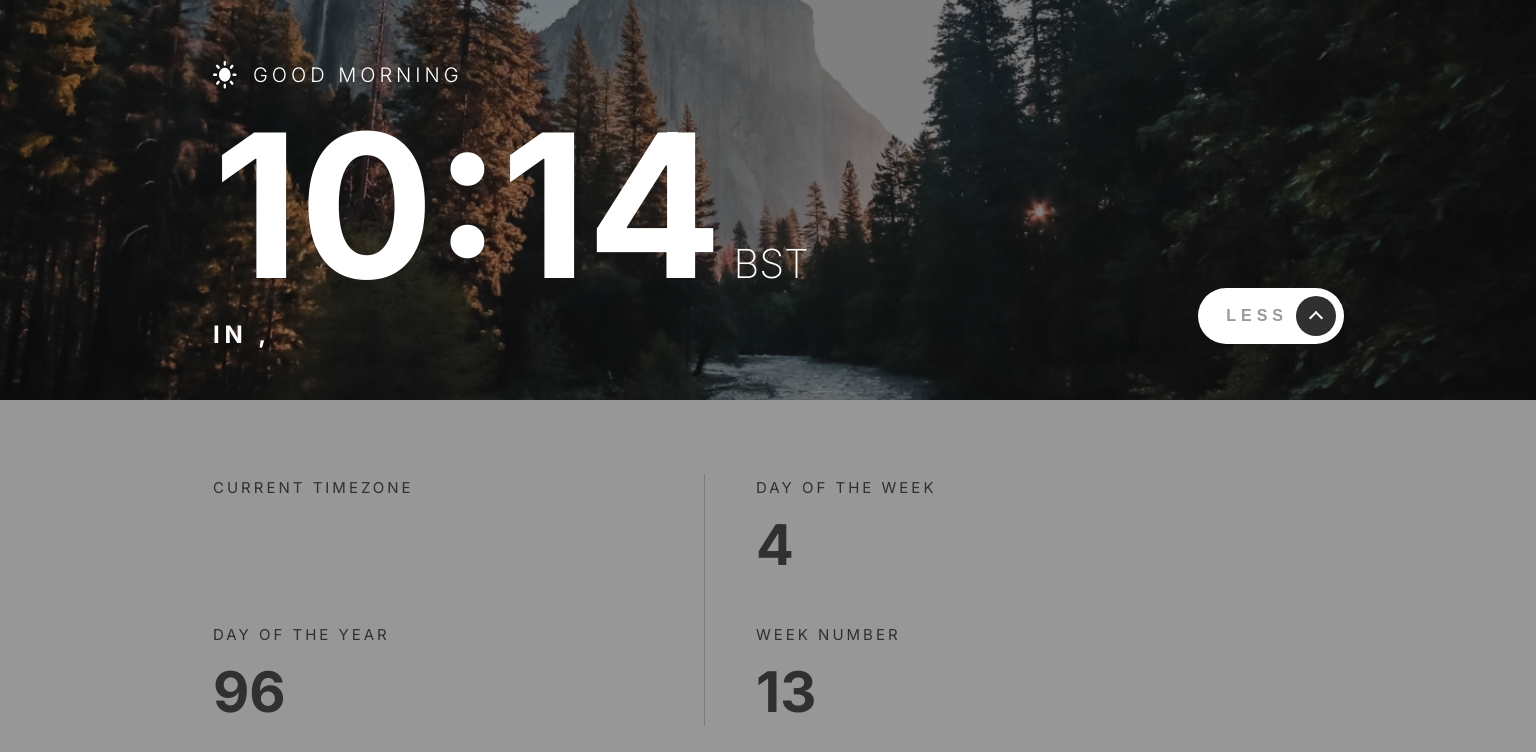
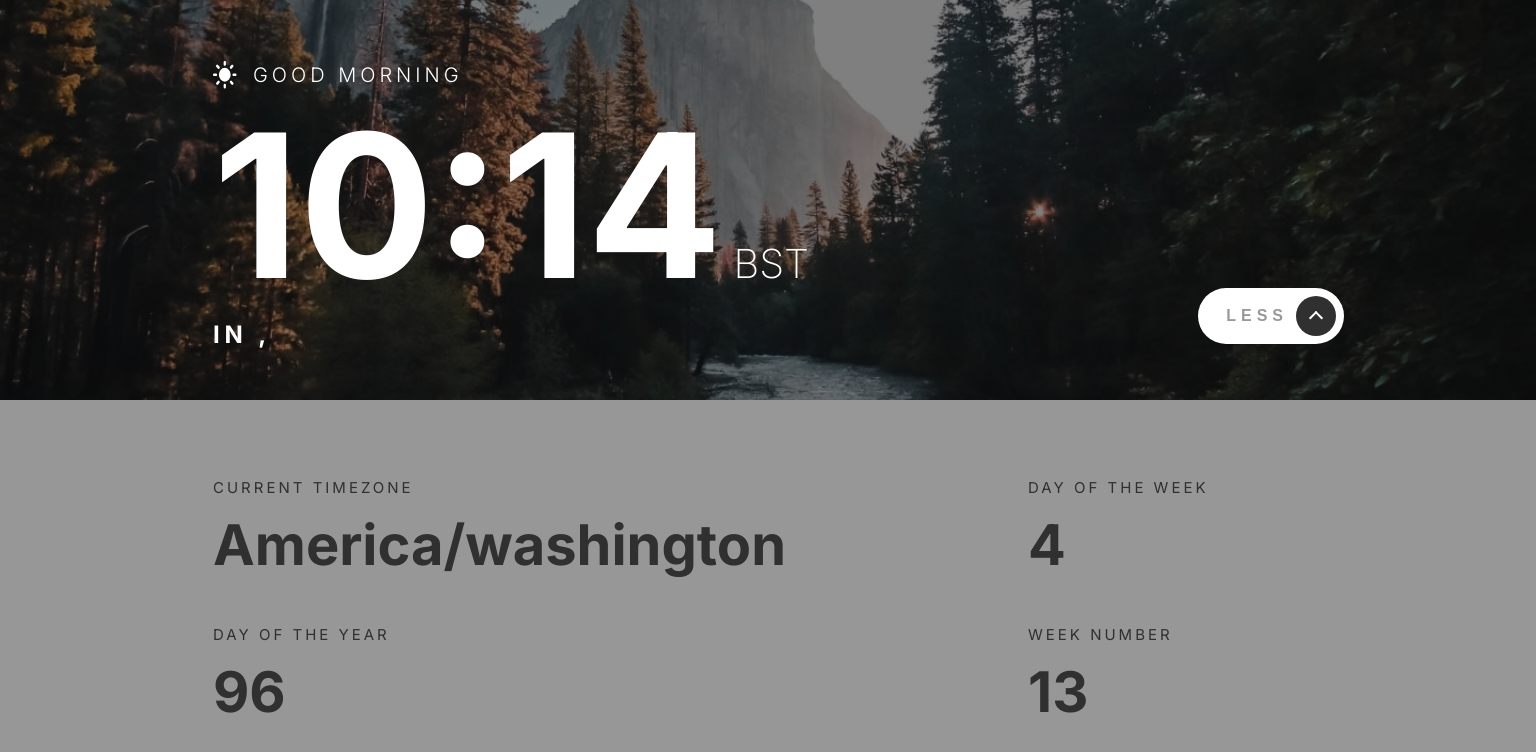
Before and after one commit to ZinaienkovaHanna/react-pet-project-clock-app, a React (Create React App) app: page / in a window 1536 px wide. Both pictures are taken after a click on the button "MORE". Shown: the top 752 px of the page. Built offline with nearby package versions, Linux system fonts and the light colour scheme; no server answers.

Commit message:
change container

```diff
--- a/src/App.module.css
+++ b/src/App.module.css
@@ -9,8 +9,8 @@
   flex: 1;
   display: flex;
   align-items: center;
-  justify-content: flex-end;
-  flex-direction: column;
+  justify-content: center;
+
   background-image: linear-gradient(rgba(0, 0, 0, 0.5), rgba(0, 0, 0, 0.5)),
     url(../public/images/mobile/bg-image-daytime.jpg);
   background-size: cover;
--- a/src/components/CurrentData/CurrentData.js
+++ b/src/components/CurrentData/CurrentData.js
@@ -20,7 +20,8 @@ const CurrentData = ({
       <div className={styles.container}>
         <div className={styles.gridContainer}>
           <h6>CURRENT TIMEZONE</h6>
-          <h2>{timeZone}</h2>
+          {/* <h2>{timeZone}</h2> */}
+          <h2>America/washington</h2>
 
           <h6>Day of the year</h6>
           <h2>{dayOfYear}</h2>
--- a/src/components/CurrentData/CurrentData.module.css
+++ b/src/components/CurrentData/CurrentData.module.css
@@ -1,9 +1,9 @@
 .currentDataContainer {
   flex: 1;
-  display: flex;
+  /* display: flex;
   align-items: center;
   justify-content: flex-start;
-  flex-direction: column;
+  flex-direction: column; */
 }
 
 .currentDataContainer.dayTime {
@@ -15,8 +15,8 @@
 }
 
 .container {
-  width: 375px;
-  height: 256px;
+  max-width: 375px;
+  min-height: 256px;
   margin: 0 auto;
 }
 
@@ -65,12 +65,12 @@
 
 @media (min-width: 768px) {
   .container {
-    width: 768px;
-    height: 440px;
+    max-width: 768px;
+    min-height: 440px;
   }
 
   .gridContainer {
-    max-width: 602px;
+    max-width: 720px;
     margin: 0;
     padding-top: 119px;
     padding-left: 64px;
@@ -134,17 +134,16 @@
 
 @media (min-width: 1440px) {
   .container {
-    width: 1440px;
-    height: 400px;
+    max-width: 1440px;
+    min-height: 400px;
   }
 
   .gridContainer {
-    max-width: 1009px;
+    max-width: 1200px;
     padding-left: 165px;
     padding-top: 74px;
     grid-row-gap: 9px;
     grid-column-gap: 242px;
-    position: relative;
   }
 
   .gridContainer h6:nth-child(3) {
@@ -153,17 +152,6 @@
 
   .gridContainer h6:nth-last-child(2) {
     padding-top: 33px;
-  }
-
-  .gridContainer::after {
-    content: '';
-    position: absolute;
-    width: 1px;
-    height: 252px;
-    left: 65%;
-    background-color: var(--very-dark-grey);
-    opacity: 0.25;
-    grid-row: 1 / -1;
   }
 
   .gridContainer h2 {
```
